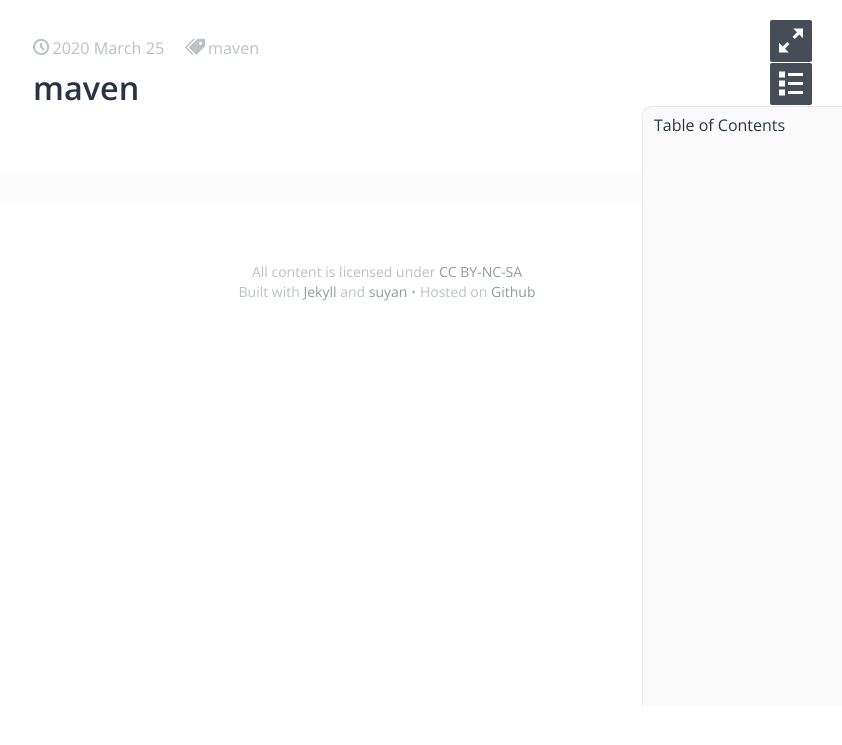
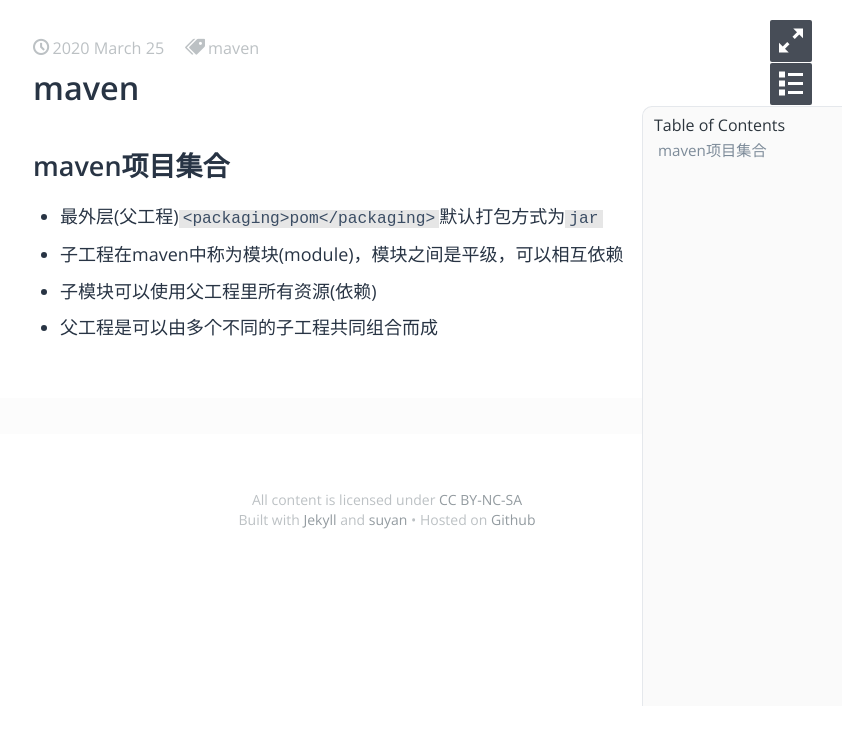
Before and after one commit to zlmlzz/zlmlzz.github.io, a Jekyll site: the page built from _posts/项目管理工具/2020-03-25-maven.md, in a window 1280 px wide. Shown: the top 745 px of the page, without its empty margins (438-1280 px from the left). Built offline with Jekyll 4.4.1, drawn with Linux system fonts in a browser that asks for light colours; some web fonts are replaced.

Commit message:
spring boot&maven&notes

```diff
--- a/_posts/项目管理工具/2020-03-25-maven.md
+++ b/_posts/项目管理工具/2020-03-25-maven.md
@@ -5,3 +5,8 @@
 tags: maven
 keywords: maven,项目管理工具
 ---
+## maven项目集合
+* 最外层(父工程)`<packaging>pom</packaging>`默认打包方式为`jar`
+* 子工程在maven中称为模块(module)，模块之间是平级，可以相互依赖
+* 子模块可以使用父工程里所有资源(依赖)
+* 父工程是可以由多个不同的子工程共同组合而成
```
Also changed, not shown: _posts/java/2020-12-12-springBoot.md (added, +15 -0 lines).
